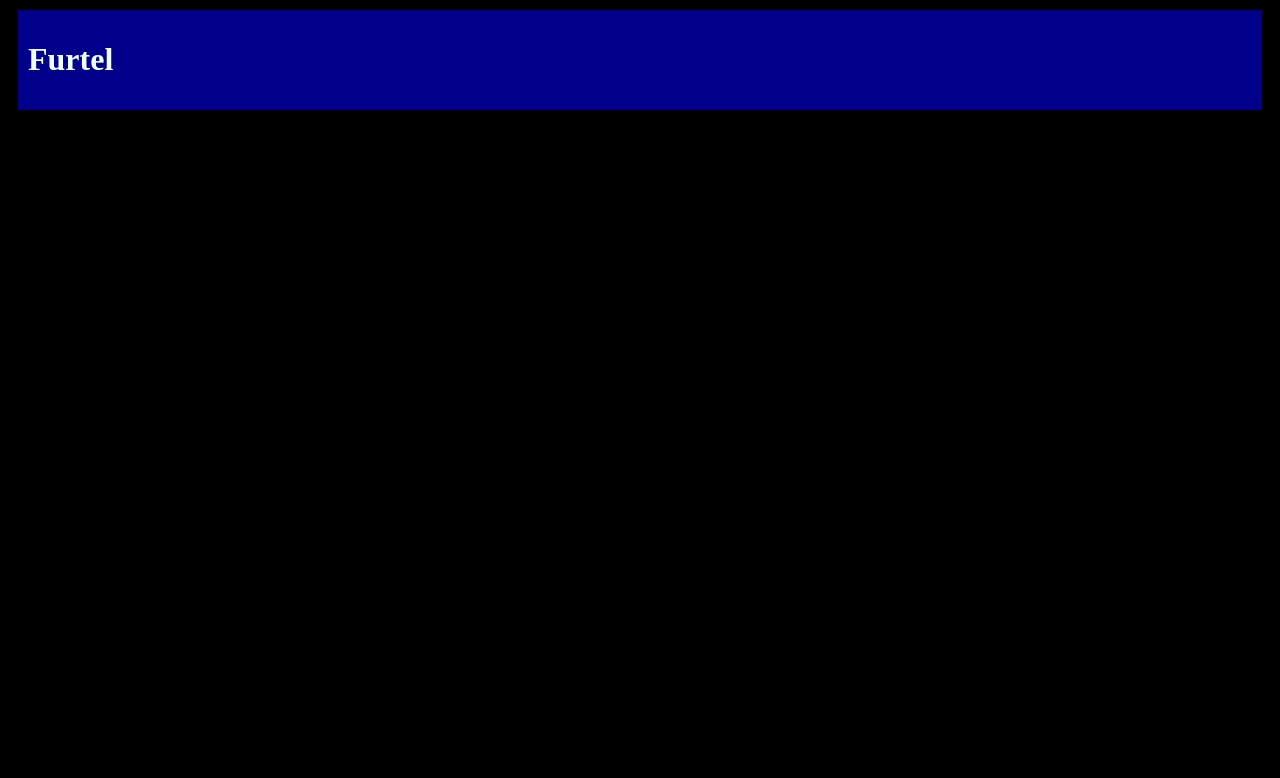
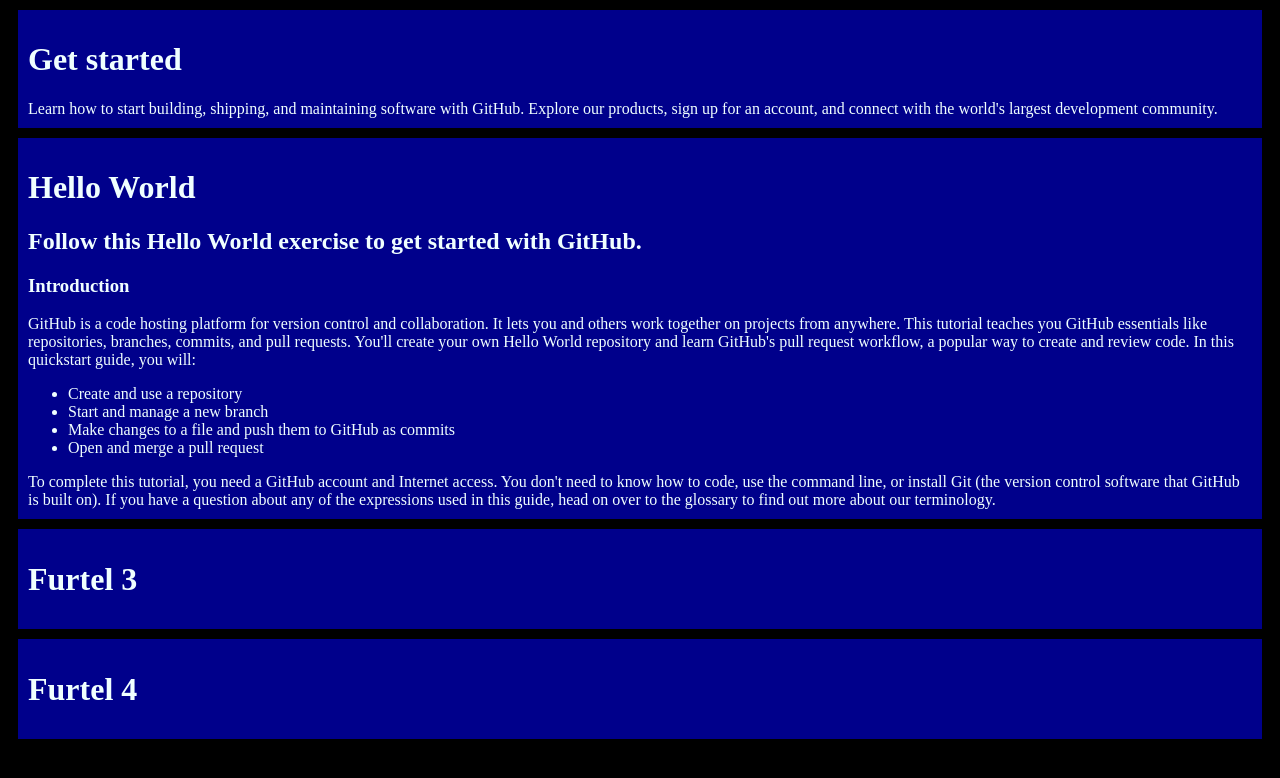
Before and after one commit to furtel/furtel.github.io, a plain HTML site: page index.html in a window 1280 px wide. Drawn offline with Linux system fonts and the light colour scheme.

Commit message:
add more divs

```diff
--- a/index.html
+++ b/index.html
@@ -6,7 +6,39 @@
     </head>
     <body>
         <div>
-            <h1>Furtel</h1>
+            <h1>Get started</h1>
+                Learn how to start building, shipping, and maintaining software with GitHub.
+                Explore our products, sign up for an account,
+                and connect with the world's largest development community.
+        </div>
+        <div>
+            <h1>Hello World</h1>
+            <h2>Follow this Hello World exercise to get started with GitHub.</h2>
+            <h3>Introduction</h3>
+                GitHub is a code hosting platform for version control and collaboration.
+                It lets you and others work together on projects from anywhere.
+                This tutorial teaches you GitHub essentials like repositories,
+                branches, commits, and pull requests.
+                You'll create your own Hello World repository and learn GitHub's
+                pull request workflow, a popular way to create and review code.
+                In this quickstart guide, you will:
+                <ul>
+                    <li>Create and use a repository</li>
+                    <li>Start and manage a new branch</li>
+                    <li>Make changes to a file and push them to GitHub as commits</li>
+                    <li>Open and merge a pull request</li>
+                </ul>
+                To complete this tutorial, you need a GitHub account and Internet access.
+                You don't need to know how to code, use the command line,
+                or install Git (the version control software that GitHub is built on).
+                If you have a question about any of the expressions used in this guide,
+                head on over to the glossary to find out more about our terminology.
+        </div>
+        <div>
+            <h1>Furtel 3</h1>
+        </div>
+        <div>
+            <h1>Furtel 4</h1>
         </div>
     </body>
 </html>
```
